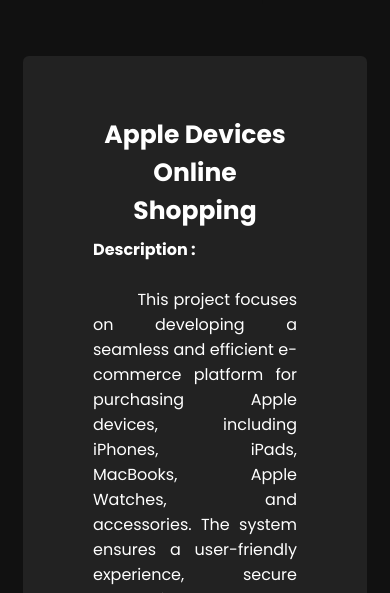
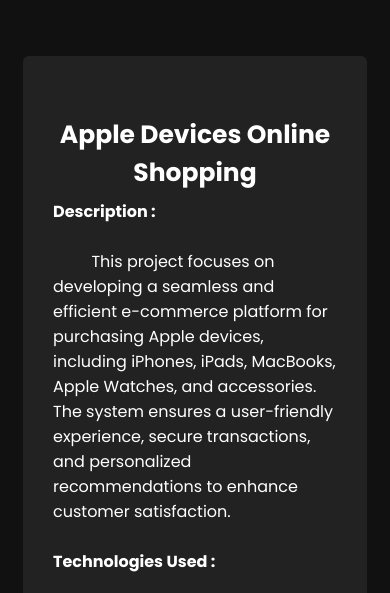
Before and after one commit to knkannan70/portfolio, a plain HTML site: page index.html in a window 390 px wide. Shown: the part 5091-5684 px from the top of the page. Drawn offline with nearby package versions, Linux system fonts and the light colour scheme.

Commit message:
Update style.css

```diff
--- a/style.css
+++ b/style.css
@@ -721,6 +721,8 @@ footer span a:hover{
     }
     .projects .serv-content .card{
         width: 100%;
+        padding: 50px 30px;
+        text-align:initial;
     }
     .projects .serv-content .card img {
         width: 35px;
```
